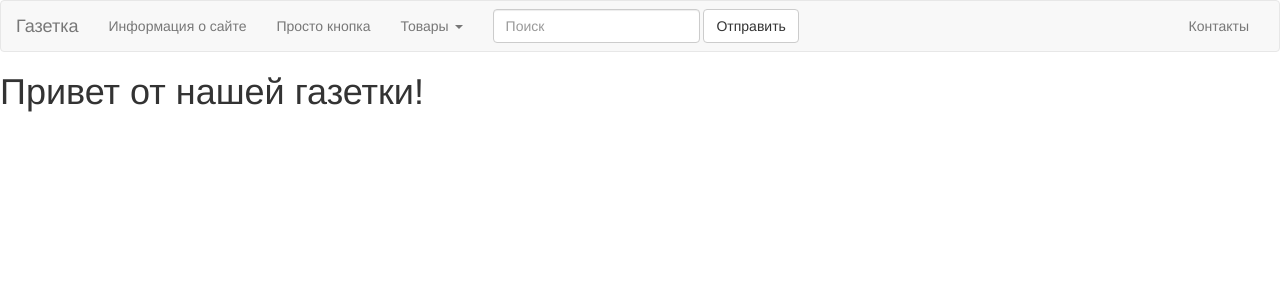
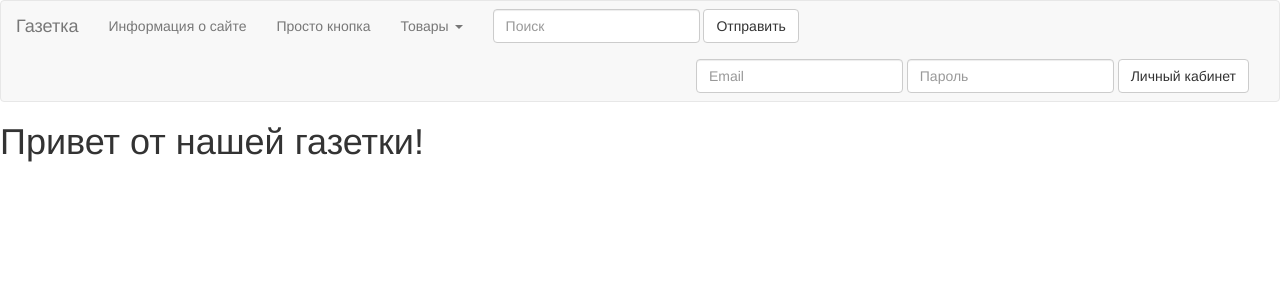
Before and after one commit to IlyaDjurin/diplom-project, a Flask app: page / in a window 1280 px wide. Shown: the top 300 px of the page. Run offline with Flask 2, Linux system fonts and the light colour scheme; some libraries are stand-ins or nearby versions.

Commit message:
добавил пароль и меню авторизации

```diff
--- a/server.py
+++ b/server.py
@@ -1,4 +1,4 @@
-from flask import Flask , render_template
+from flask import Flask , render_template, request
 
 my_flask_app = Flask(__name__)
 
@@ -10,5 +10,9 @@ def index():
 def info():
 	return render_template('info_gl_str.html')
 
+@my_flask_app.route('/login/',methods = ['POST'])
+def login():
+		return render_template('login.html',email=request.form.get("email"), password=request.form.get("passwd"))
+
 if 	__name__ == "__main__":
 	my_flask_app.run(debug=True)
--- a/templates/index.html
+++ b/templates/index.html
@@ -56,8 +56,15 @@
         </div>
         <button type="submit" class="btn btn-default">Отправить</button>
       </form>
-      <ul class="nav navbar-nav navbar-right">
-        <li><a href="#">Контакты</a></li>
+      <form class="navbar-form navbar-right" method="POST" action="/login/">
+        <div class="form-group">
+          <input type="text" class="form-control" placeholder="Email" name = "email">
+          <div class="form-group">
+          <input type="password" class="form-control" placeholder="Пароль" name = "passwd">
+        </div>
+        <button type="submit" class="btn btn-default">Личный кабинет</button>
+      </form>
+
 
         </li>
       </ul>
--- /dev/null
+++ b/templates/login.html
@@ -0,0 +1,3 @@
+<p>{{ email }}</p>
+
+<p>{{ password }}</p>
```
